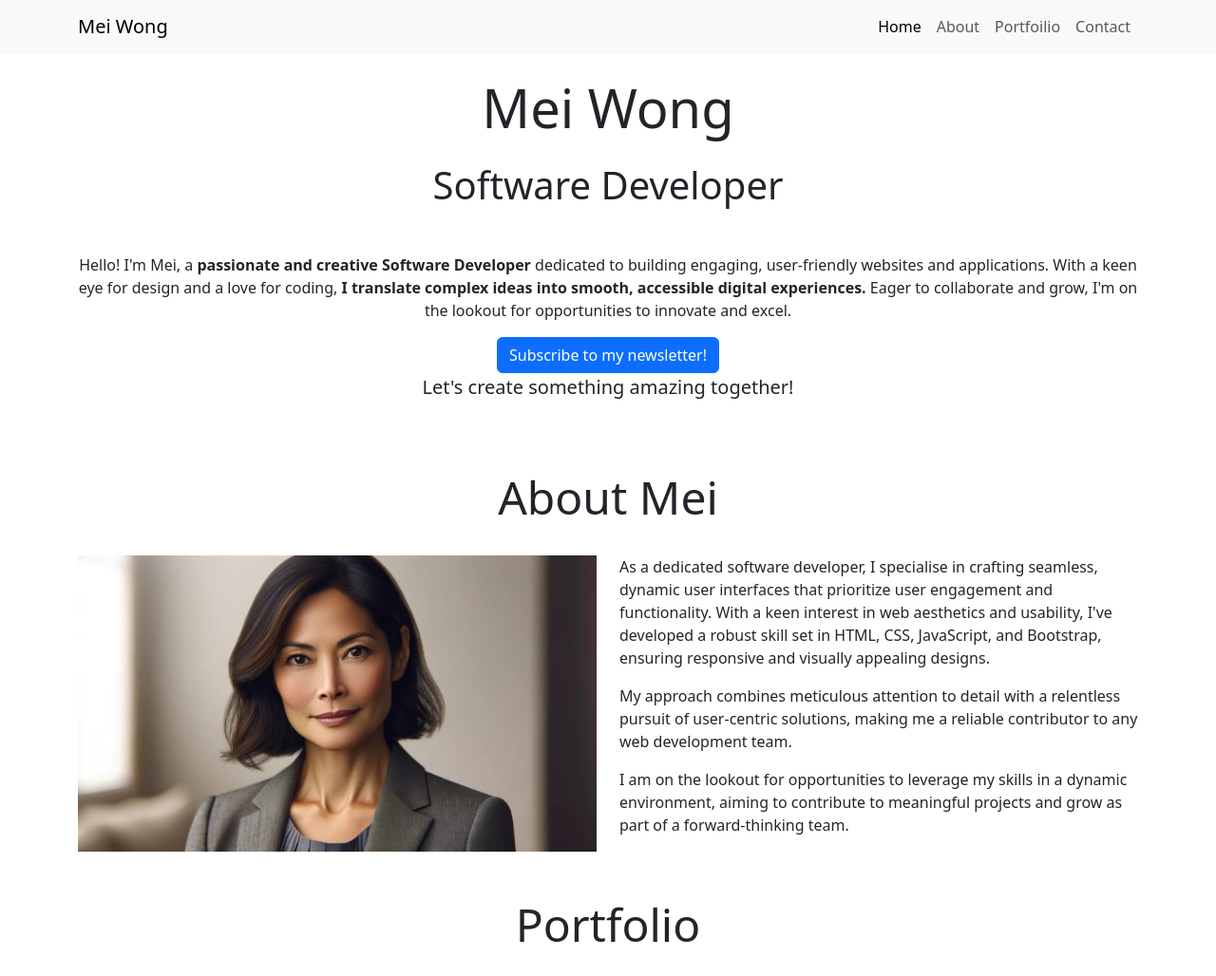
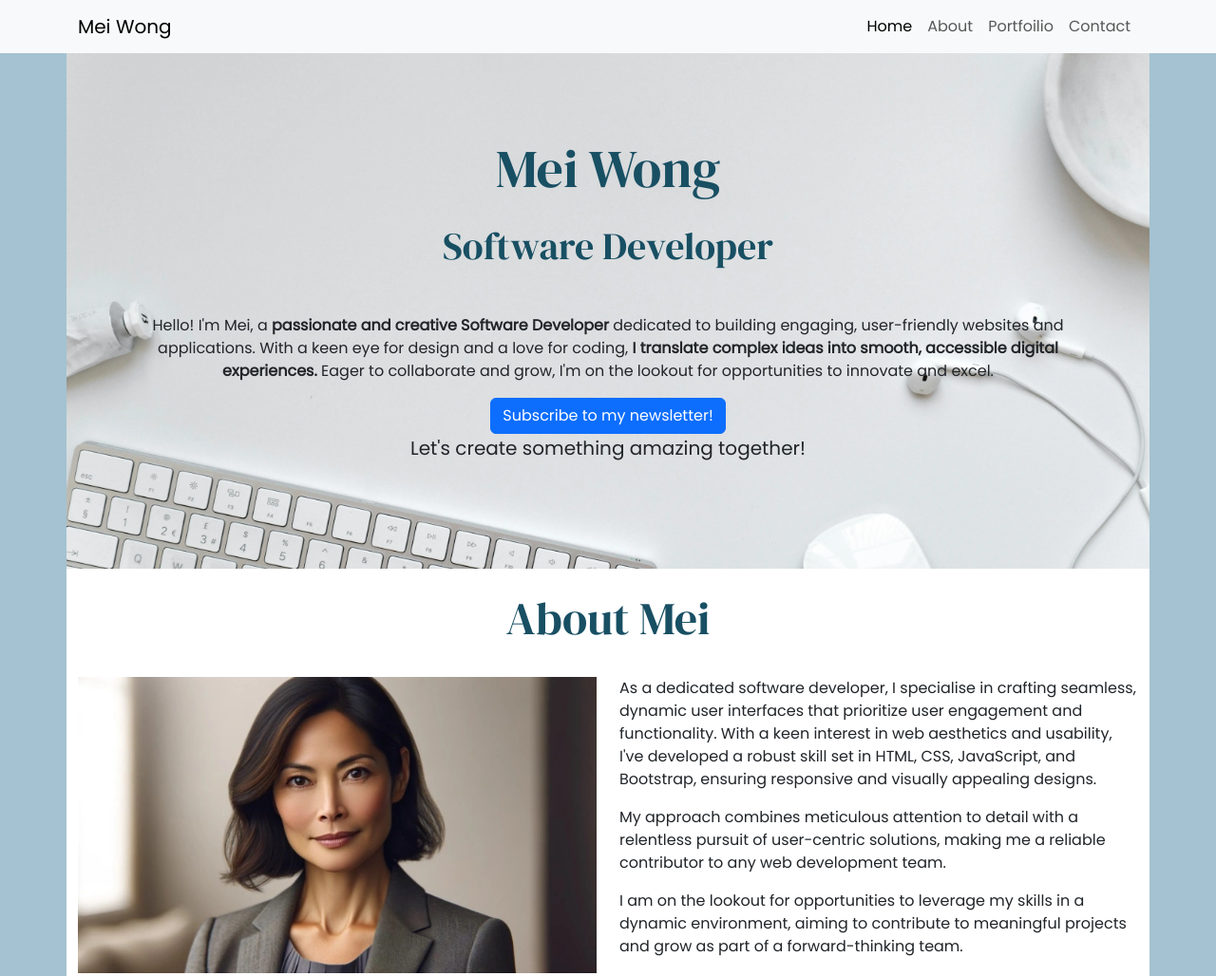
Before and after one commit to RH1945/meiwong-developer, a plain HTML site: page index.html in a window 1280 px wide. Shown: the top 1028 px of the page at 95% size. Drawn offline with nearby package versions, Linux system fonts and the light colour scheme.

Commit message:
Added custom css, better colors, fonts and a hero image

```diff
--- /dev/null
+++ b/assets/css/style.css
@@ -0,0 +1,50 @@
+/*
+    #a4c2d1; egg blue
+    #dbdcde; light grey
+    #1f7798; mid-blue
+    #184f63; dark-blue
+*/
+
+/* global styles */
+
+@import url('https://fonts.googleapis.com/css2?family=DM+Serif+Display:ital@0;1&family=Poppins&display=swap');
+
+body {
+    font-family: "Poppins", sans-serif;
+    background-color: #a4c2d1; /* egg blue */
+}
+
+h1,
+h2 {
+    font-family: "DM Serif Display", serif;
+    color: #184f63; /* dark-blue */
+}
+
+/* About section */
+
+#about {
+    background-color: white;
+}
+
+/* Portfolio */
+
+#portfolio {
+    background-color: #dbdcde; /* light grey */
+}
+
+/* Contact section */
+
+#contact {
+    background-color: white;
+}
+
+/* Header */
+
+#hero {
+    background-color: #dbdcde; /* light grey */
+    background-image: url("../images/background.webp");
+    background-size: cover;
+    background-position: 50% 70%;
+    min-height: 500px;
+    padding: 5% 7%;
+}
--- a/index.html
+++ b/index.html
@@ -6,6 +6,8 @@
     <meta http-equiv="X-UA-Compatible" content="ie=edge">
     <!-- bootstrap css -->
     <link href="https://cdn.jsdelivr.net/npm/bootstrap@5.3.8/dist/css/bootstrap.min.css" rel="stylesheet" integrity="sha384-sRIl4kxILFvY47J16cr9ZwB07vP4J8+LH7qKQnuqkuIAvNWLzeN8tE5YBujZqJLB" crossorigin="anonymous">
+    <!-- custom css-->
+    <link rel="stylesheet" href="assets/css/style.css">
     <!-- title -->
     <title>Mei Wong | Software Developer</title>
 </head>
@@ -27,7 +29,7 @@
                         <a class="nav-link" href="#about">About</a>
                     </li>
                     <li class="nav-item">
-                        <a class="nav-link" href="#portfoilio">Portfoilio</a>
+                        <a class="nav-link" href="#portfolio">Portfoilio</a>
                     </li>
                     <li class="nav-item">
                         <a class="nav-link" href="#contact">Contact</a>
@@ -180,7 +182,7 @@
     </main>
 
     <!-- Footer -->
-    <footer id="contact" class="container">
+    <footer id="contact" class="container p-4">
         <div class="row justify-content-center">
             <div class="col-12 text-center my-4">
                 <h2 class="display-5">Contact</h2>
```
Also changed, not shown: assets/images/background.webp (added).
